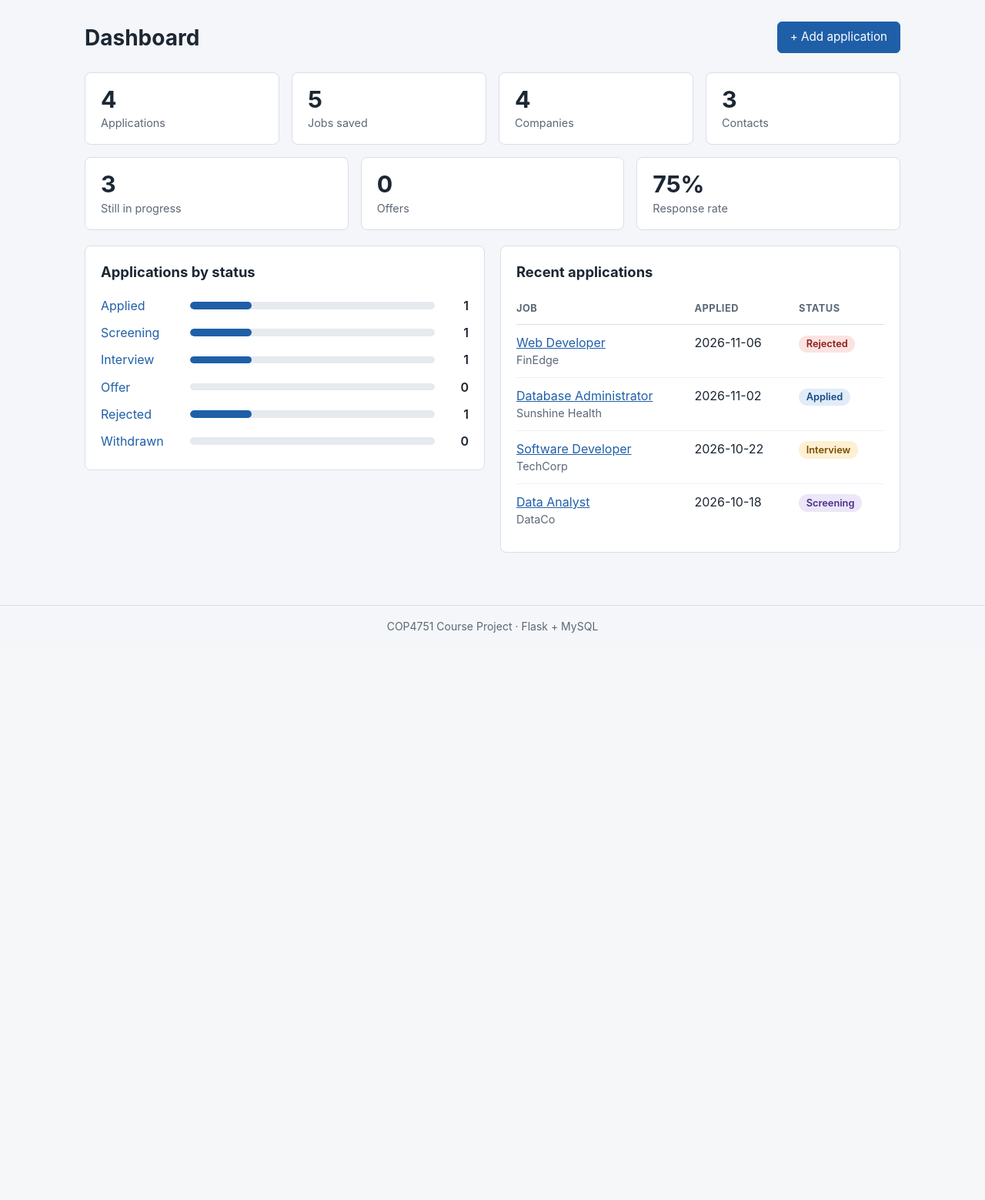
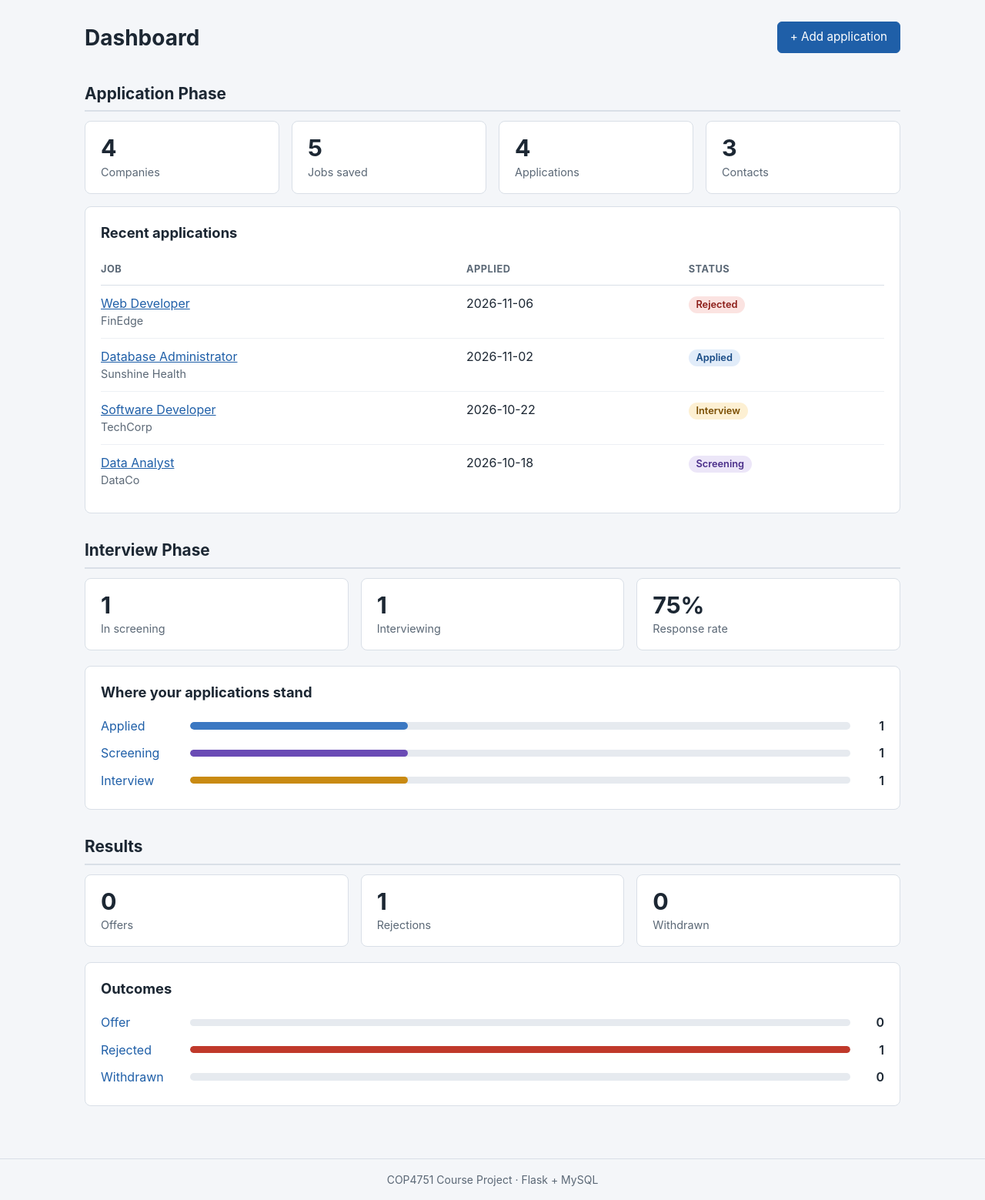
Before and after one commit to abaez058/job-application-tracker-, a Flask app: page / in a window 1280 px wide. Shown: the part 61-1620 px from the top of the page at 77% size. Before the commit the page ends 883 px from the top, so only its background shows below. Run offline with Flask 3, Linux system fonts and the light colour scheme; data comes from the database, SQL or seed files in the repository.

Commit message:
Reorganize dashboard into phases

```diff
--- a/static/style.css
+++ b/static/style.css
@@ -209,6 +209,22 @@ a.stat:hover { border-color: var(--primary); color: var(--text); }
 .bar-track { display: block; height: 0.6rem; background: #e6eaef; border-radius: 999px; overflow: hidden; }
 .bar-fill { display: block; height: 100%; background: var(--primary); border-radius: 999px; }
 
+/* Headings that split the dashboard into its three phases */
+.phase-title {
+    font-size: 1.3rem;
+    margin: 2rem 0 0.75rem;
+    padding-bottom: 0.4rem;
+    border-bottom: 2px solid var(--border);
+}
+
+/* Each bar matches its status badge, so you only have to learn each color once */
+.bar-fill.fill-applied   { background: #3b78c2; }
+.bar-fill.fill-screening { background: #6a4bb5; }
+.bar-fill.fill-interview { background: #c98a12; }
+.bar-fill.fill-offer     { background: #2e8b4a; }
+.bar-fill.fill-rejected  { background: #c0392b; }
+.bar-fill.fill-withdrawn { background: #7a8592; }
+
 /* ---------- Job Match ---------- */
 
 .match-list { list-style: none; margin: 1rem 0; padding: 0; counter-reset: match; }
--- a/templates/dashboard.html
+++ b/templates/dashboard.html
@@ -1,60 +1,57 @@
 {% extends "base.html" %}
 {% block title %}Dashboard{% endblock %}
 {% block content %}
+
+{# ------------------------------------------------------------------
+   Reusable bar graph: one bar per status in "statuses".
+   Bar widths only compare within this graph, so the Outcomes bars
+   don't shrink just because there are lots of Interview ones.
+   ------------------------------------------------------------------ #}
+{% macro status_graph(title, statuses, counts) %}
+<section class="card">
+    <h2>{{ title }}</h2>
+    {% set ns = namespace(total=0) %}
+    {% for status in statuses %}{% set ns.total = ns.total + counts[status] %}{% endfor %}
+    <ul class="bar-list">
+        {% for status in statuses %}
+        <li>
+            <a class="bar-name" href="{{ url_for('applications', status=status) }}">{{ status }}</a>
+            <span class="bar-track">
+                <span class="bar-fill fill-{{ status | lower }}"
+                      style="width: {{ (counts[status] / ns.total * 100) | round | int if ns.total else 0 }}%"></span>
+            </span>
+            <span class="bar-count">{{ counts[status] }}</span>
+        </li>
+        {% endfor %}
+    </ul>
+</section>
+{% endmacro %}
+
 <div class="page-head">
     <h1>Dashboard</h1>
     <a class="btn btn-primary" href="{{ url_for('application_add') }}">+ Add application</a>
 </div>
 
-<section class="stat-grid" aria-label="Totals">
-    <a class="stat" href="{{ url_for('applications') }}">
-        <span class="stat-value">{{ counts.applications }}</span>
-        <span class="stat-label">Applications</span>
+{# ============================ APPLICATION PHASE ============================ #}
+<h2 class="phase-title">Application Phase</h2>
+
+<section class="stat-grid" aria-label="Application phase totals">
+    <a class="stat" href="{{ url_for('companies') }}">
+        <span class="stat-value">{{ counts.companies }}</span>
+        <span class="stat-label">Companies</span>
     </a>
     <a class="stat" href="{{ url_for('jobs') }}">
         <span class="stat-value">{{ counts.jobs }}</span>
         <span class="stat-label">Jobs saved</span>
     </a>
-    <a class="stat" href="{{ url_for('companies') }}">
-        <span class="stat-value">{{ counts.companies }}</span>
-        <span class="stat-label">Companies</span>
+    <a class="stat" href="{{ url_for('applications') }}">
+        <span class="stat-value">{{ counts.applications }}</span>
+        <span class="stat-label">Applications</span>
     </a>
     <a class="stat" href="{{ url_for('contacts') }}">
         <span class="stat-value">{{ counts.contacts }}</span>
         <span class="stat-label">Contacts</span>
     </a>
-</section>
-
-<section class="stat-grid stat-grid-3" aria-label="Progress">
-    <div class="stat">
-        <span class="stat-value">{{ stats.active }}</span>
-        <span class="stat-label">Still in progress</span>
-    </div>
-    <div class="stat">
-        <span class="stat-value">{{ stats.offers }}</span>
-        <span class="stat-label">Offers</span>
-    </div>
-    <div class="stat">
-        <span class="stat-value">{{ stats.response_rate }}%</span>
-        <span class="stat-label">Response rate</span>
-    </div>
-</section>
-
-<div class="two-col">
-    <section class="card">
-        <h2>Applications by status</h2>
-        {% set total = counts.applications %}
-        <ul class="bar-list">
-            {% for status, count in status_counts.items() %}
-            <li>
-                <a class="bar-name" href="{{ url_for('applications', status=status) }}">{{ status }}</a>
-                <span class="bar-track">
-                    <span class="bar-fill" style="width: {{ (count / total * 100) | round | int if total else 0 }}%"></span>
-                </span>
-                <span class="bar-count">{{ count }}</span>
-            </li>
-            {% endfor %}
-        </ul>
 </section>
 
 <section class="card">
@@ -81,5 +78,45 @@
     <p class="muted">No applications yet. Add your first one to see it here.</p>
     {% endif %}
 </section>
+
+{# ============================= INTERVIEW PHASE ============================= #}
+<h2 class="phase-title">Interview Phase</h2>
+
+<section class="stat-grid stat-grid-3" aria-label="Interview phase totals">
+    <a class="stat" href="{{ url_for('applications', status='Screening') }}">
+        <span class="stat-value">{{ status_counts['Screening'] }}</span>
+        <span class="stat-label">In screening</span>
+    </a>
+    <a class="stat" href="{{ url_for('applications', status='Interview') }}">
+        <span class="stat-value">{{ status_counts['Interview'] }}</span>
+        <span class="stat-label">Interviewing</span>
+    </a>
+    <div class="stat">
+        <span class="stat-value">{{ stats.response_rate }}%</span>
+        <span class="stat-label">Response rate</span>
     </div>
+</section>
+
+{{ status_graph('Where your applications stand', ['Applied', 'Screening', 'Interview'], status_counts) }}
+
+{# ================================= RESULTS ================================= #}
+<h2 class="phase-title">Results</h2>
+
+<section class="stat-grid stat-grid-3" aria-label="Results totals">
+    <a class="stat" href="{{ url_for('applications', status='Offer') }}">
+        <span class="stat-value">{{ status_counts['Offer'] }}</span>
+        <span class="stat-label">Offers</span>
+    </a>
+    <a class="stat" href="{{ url_for('applications', status='Rejected') }}">
+        <span class="stat-value">{{ status_counts['Rejected'] }}</span>
+        <span class="stat-label">Rejections</span>
+    </a>
+    <a class="stat" href="{{ url_for('applications', status='Withdrawn') }}">
+        <span class="stat-value">{{ status_counts['Withdrawn'] }}</span>
+        <span class="stat-label">Withdrawn</span>
+    </a>
+</section>
+
+{{ status_graph('Outcomes', ['Offer', 'Rejected', 'Withdrawn'], status_counts) }}
+
 {% endblock %}
```
Lines whose indentation alone changed are shown as unchanged.
